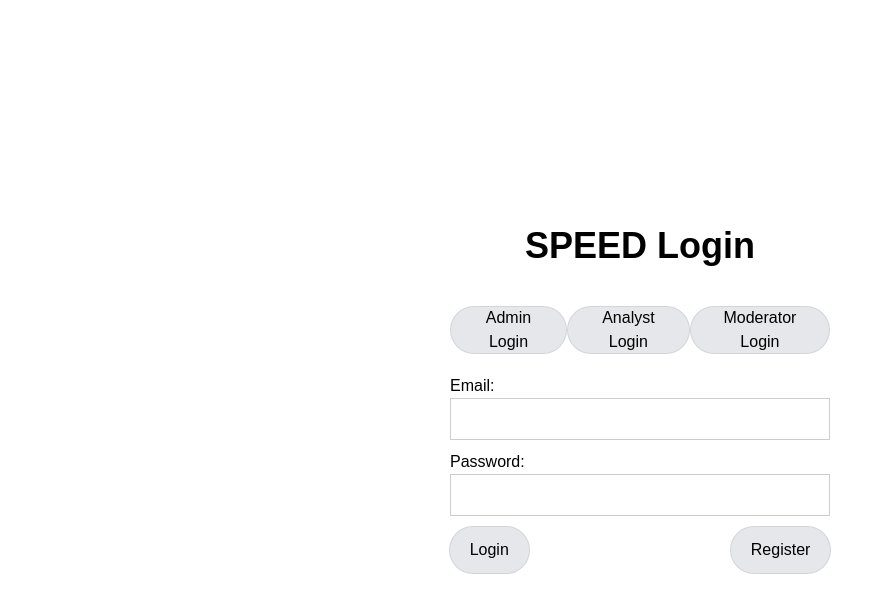
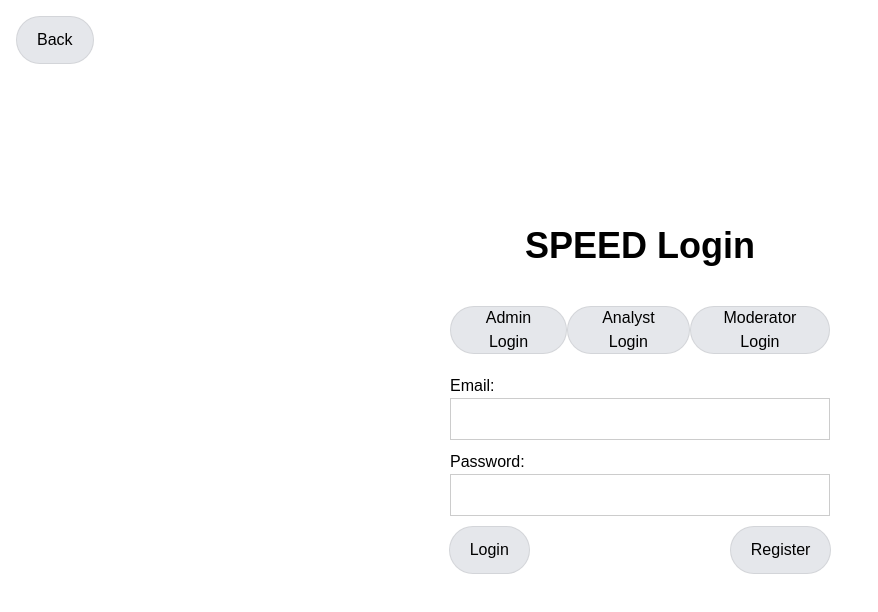
Before and after one commit to lny926/CISE_Test, a Next.js app in the folder frontend/: page /login in a window 1280 px wide. Shown: the top 612 px of the page, without its empty margins (0-878 px from the left). Built offline with nearby package versions, Linux system fonts and the light colour scheme.

Commit message:
Back button in login page

```diff
--- a/frontend/src/app/login/page.tsx
+++ b/frontend/src/app/login/page.tsx
@@ -45,6 +45,10 @@ const LoginPage = () => {
     router.push('/moderatorlogin');
   };
 
+  const handleBackClick = () => {
+      router.push('/'); // Navigate back to the homepage (frontend/src/app/page.tsx)
+  };
+
   return (
     <div style={{
       maxWidth: '400px',
@@ -57,6 +61,13 @@ const LoginPage = () => {
       justifyContent: 'center',
       alignItems: 'center'
     }}>
+
+      <button
+          onClick={handleBackClick}
+          className="absolute top-4 left-4 rounded-full border border-solid border-black/[.08] dark:border-white/[.145] transition-colors flex items-center justify-center bg-gray-200 text-black gap-2 text-sm sm:text-base h-10 sm:h-12 px-4 sm:px-5 mb-10"
+      >
+          Back
+      </button>
 
       <h1 className="text-4xl font-bold text-black mb-10">SPEED Login</h1>
 
```
